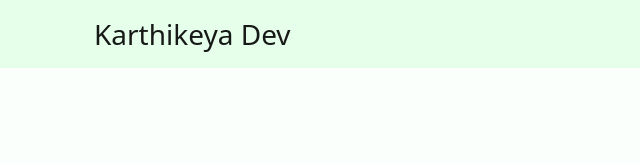
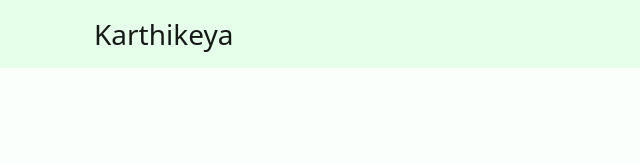
Before and after one commit to KarthikeyaGit/SampleLandingPage, a website: page public/index.html in a window 1280 px wide. Shown: the top 163 px of the page, 0-640 px from the left. Drawn offline with nearby package versions, Linux system fonts and the light colour scheme.

Commit message:
test cl/cd

```diff
--- a/public/index.html
+++ b/public/index.html
@@ -20,6 +20,7 @@
     integrity="sha384-MrcW6ZMFYlzcLA8Nl+NtUVF0sA7MsXsP1UyJoMp4YLEuNSfAP+JcXn/tWtIaxVXM" crossorigin="anonymous">
   </script>
   <link rel="stylesheet" href="./styles.css">
+
 </head>
 
 <body>
@@ -29,7 +30,7 @@
         <div class="container">
           <nav class="navbar navbar-expand-lg navbar-light">
             <div class="container-fluid">
-              <a class="navbar-brand" href="#" style="font-size: 28px; font-weight: 400;">Karthikeya Dev</a>
+              <a class="navbar-brand" href="#" style="font-size: 28px; font-weight: 400;">Karthikeya</a>
               <button class="navbar-toggler" type="button" data-bs-toggle="collapse"
                 data-bs-target="#navbarSupportedContent" aria-controls="navbarSupportedContent" aria-expanded="false"
                 aria-label="Toggle navigation">
```
